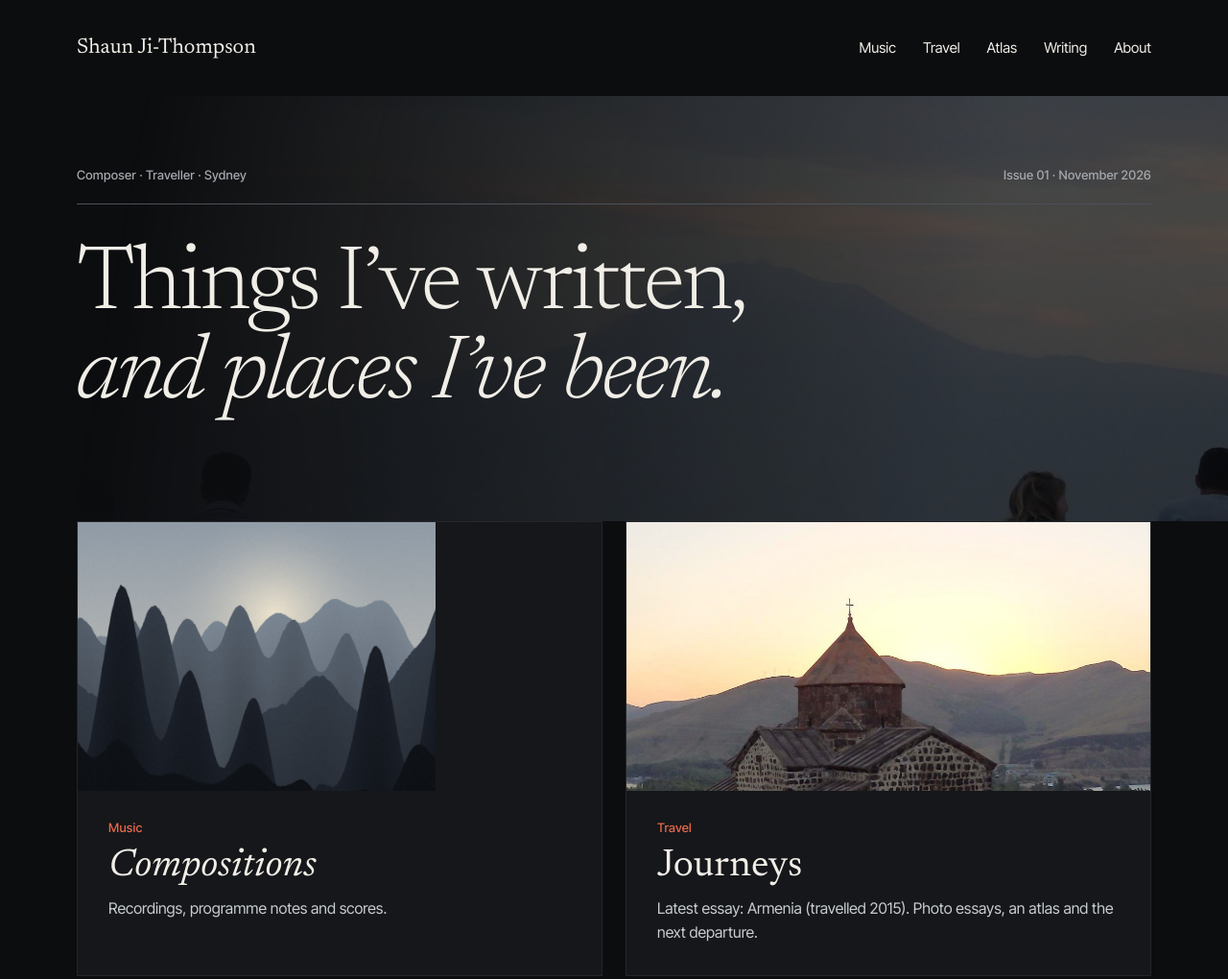
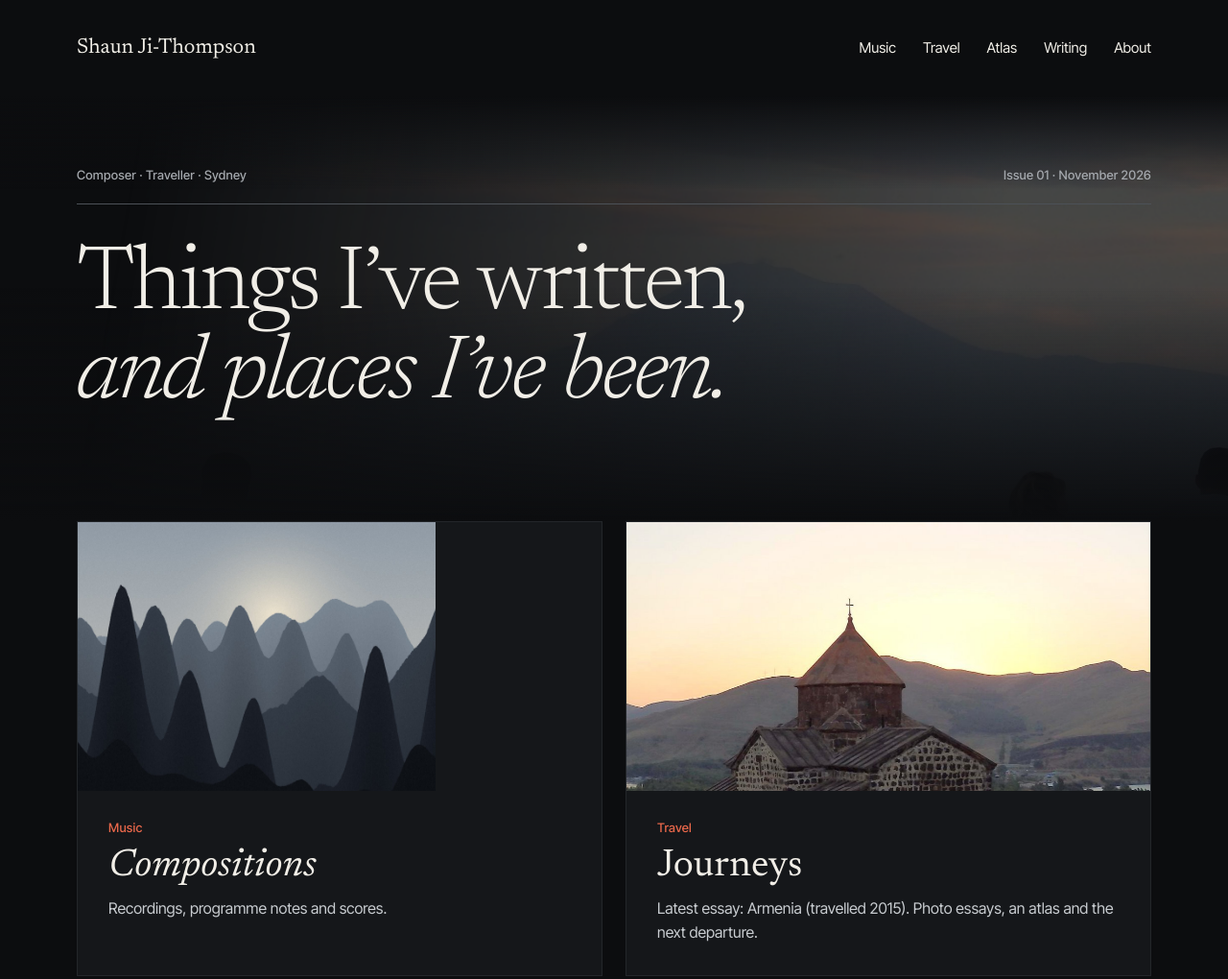
Before and after one commit to shaunjithompson/two-worlds, a plain HTML site: page index.html in a window 1280 px wide. Shown: the top 1020 px of the page at 96% size. Drawn offline with Linux system fonts and the light colour scheme.

Commit message:
Home: fade the hero photo into the page at top and bottom (#10)
Claude-Session: https://claude.ai/code/session_011W9MV15RSvZ7vRvq9eAPHL

Co-authored-by: Claude <noreply@anthropic.com>

```diff
--- a/index.html
+++ b/index.html
@@ -42,7 +42,8 @@ a { color: inherit; text-decoration: none; } a:hover { color: var(--oxide-light)
 .nav-links button:hover { color: var(--oxide-light); }
 .mast { position: relative; overflow: hidden; }
 .mast > img { position: absolute; inset: 0; width: 100%; height: 100%; object-fit: cover; opacity: .28; -webkit-mask-image: linear-gradient(100deg, transparent 15%, #000 70%); mask-image: linear-gradient(100deg, transparent 15%, #000 70%); }
-.mast header { position: relative; padding-top: 72px; padding-bottom: 104px; }
+.mast::after { content: ''; position: absolute; inset: 0; pointer-events: none; background: linear-gradient(to bottom, var(--ink) 0%, rgba(12,13,15,0) 22%, rgba(12,13,15,0) 45%, var(--ink) 100%); }
+.mast header { position: relative; z-index: 1; padding-top: 72px; padding-bottom: 104px; }
 .mast .meta { display: flex; flex-wrap: wrap; justify-content: space-between; gap: 8px 32px; color: var(--mute); }
 .mast .line { margin-top: 20px; height: 1px; background: #4C5157; }
 h1 { margin: 40px 0 0; max-width: 1080px; font-family: 'Newsreader', Georgia, serif; font-weight: 300; font-size: clamp(52px, 7.4vw, 112px); line-height: .98; letter-spacing: -.03em; }
```
